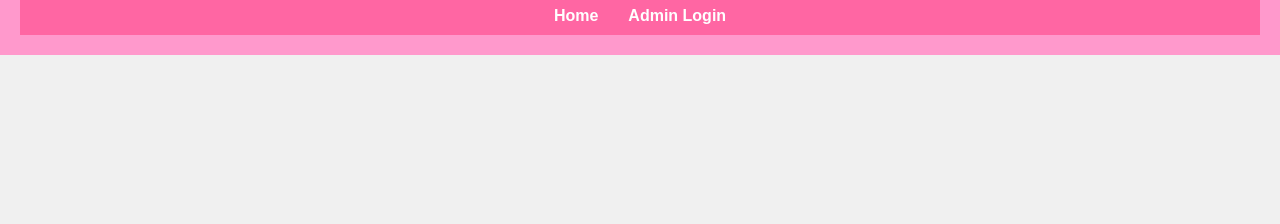
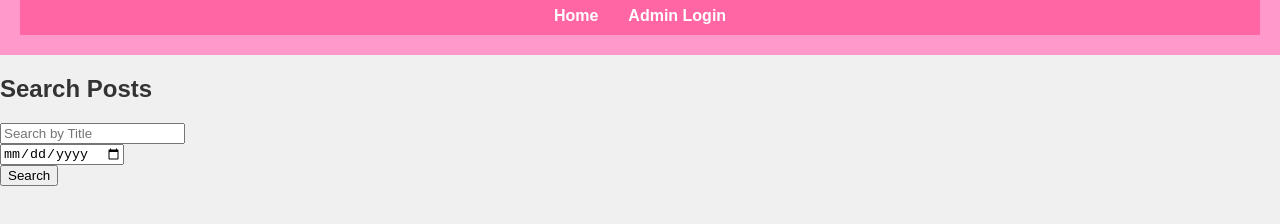
Before and after one commit to PROX-E/POLIBLOG, a plain HTML site: page index.html in a window 1280 px wide. Shown: the part 68-292 px from the top of the page. Drawn offline with Linux system fonts and the light colour scheme.

Commit message:
update index
add search bar to search through posts

```diff
--- a/index.html
+++ b/index.html
@@ -15,6 +15,15 @@
             <button id="logoutButton" class="nav-button" style="display: none;">Logout</button>
         </nav>
     </header>
+    <div id="searchSection">
+        <h2>Search Posts</h2>
+        <form id="searchForm">
+            <input type="text" id="searchTitle" placeholder="Search by Title" class="search-input"><br>
+            <input type="date" id="searchDate" class="search-input"><br>
+            <button type="submit" class="search-button">Search</button>
+        </form>
+    </div>
+
     <div id="posts"></div>
     <div id="newPostSection" style="display: none;">
 
```
